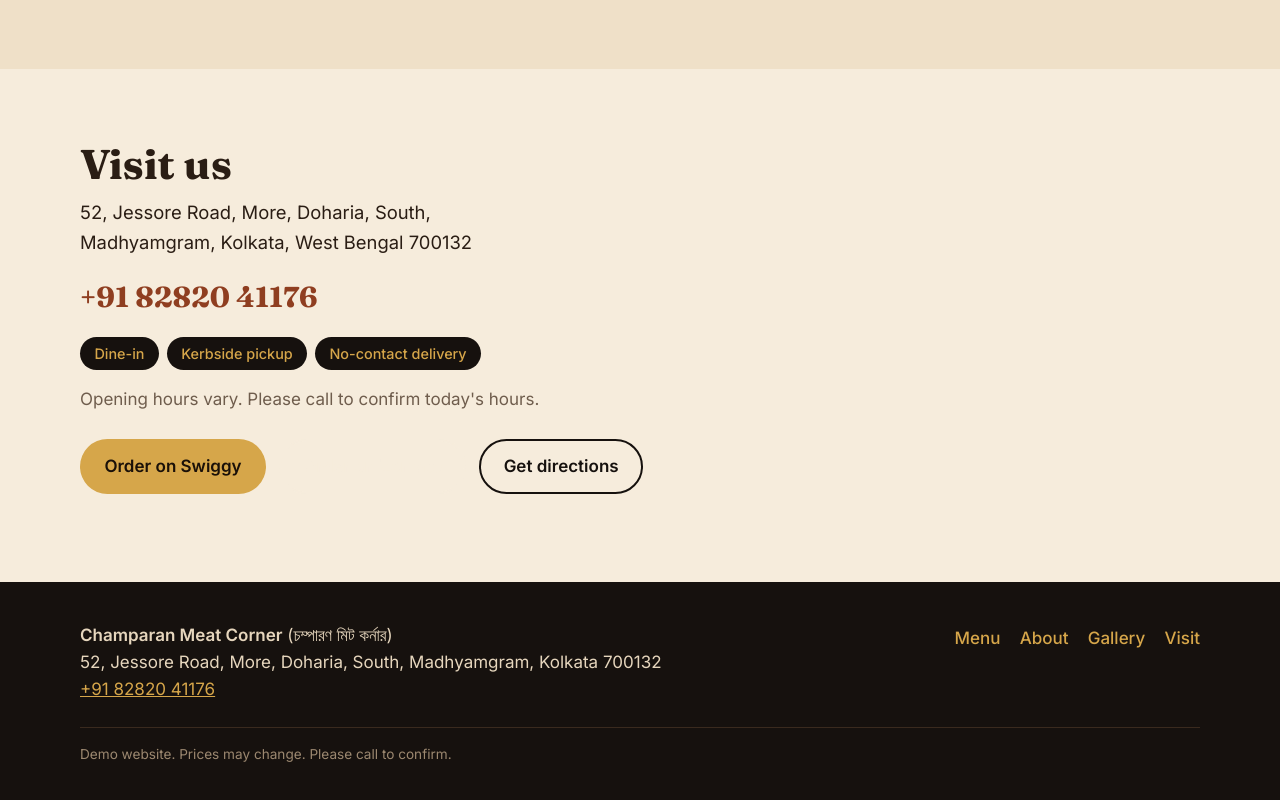
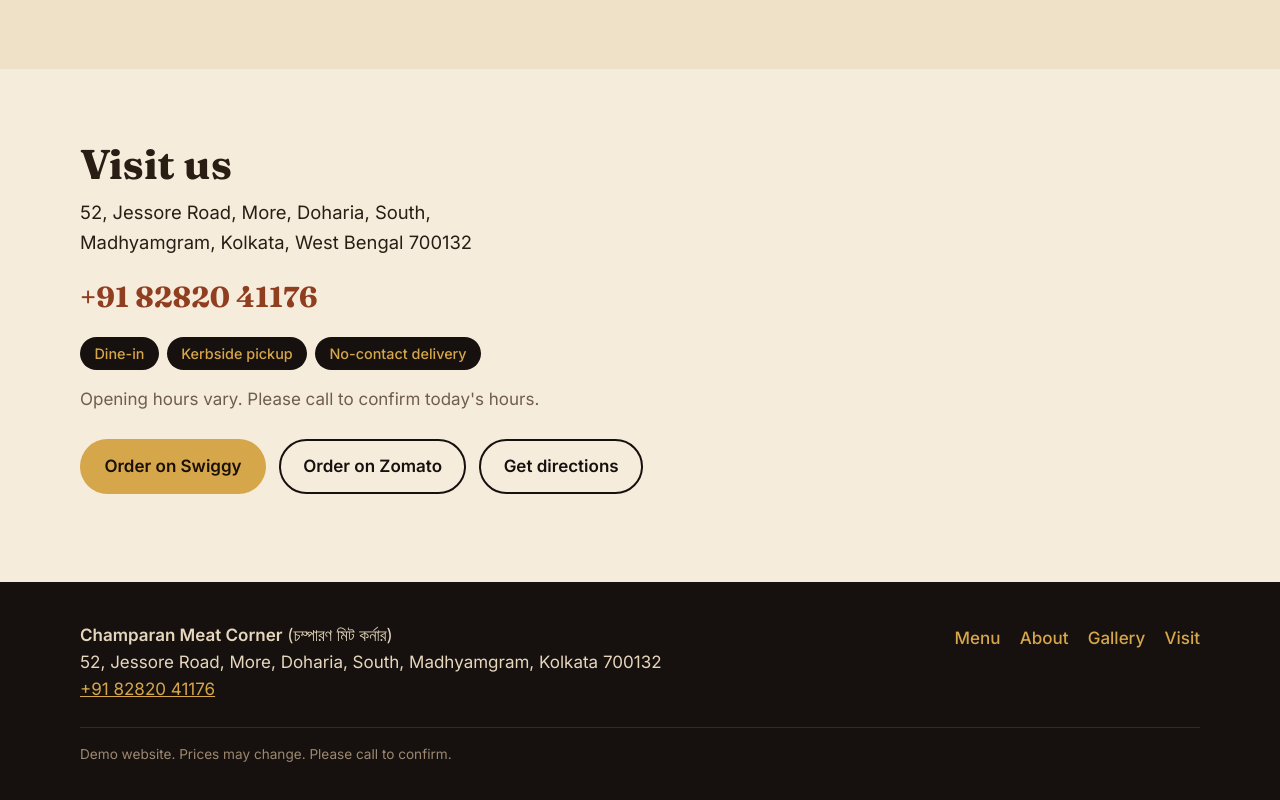
Before and after one commit to jaispritam/Champaran-meat-corner, a plain HTML site: page index.html in a window 1280 px wide. Shown: the part 3342-4142 px from the top of the page. Drawn offline with Linux system fonts and the light colour scheme.

Commit message:
Change Zomato button style to ghost-dark

```diff
--- a/index.html
+++ b/index.html
@@ -113,7 +113,7 @@
       <p class="muted">Opening hours vary. Please call to confirm today's hours.</p>
       <div class="actions">
         <a class="btn btn-primary" href="https://www.swiggy.com/city/kolkata/champaran-meat-corner-barasat-rest1430152?utm_source=GooglePlaceOrder&utm_campaign=GoogleMap&is_retargeting=true&media_source=GooglePlaceOrder" target="_blank" rel="noopener noreferrer">Order on Swiggy</a>
-        <a class="btn btn-ghost" href="http://zoma.to/r/22912960" target="_blank" rel="noopener noreferrer">Order on Zomato</a>
+        <a class="btn btn-ghost-dark" href="http://zoma.to/r/22912960" target="_blank" rel="noopener noreferrer">Order on Zomato</a>
         <a class="btn btn-ghost-dark" href="https://www.google.com/maps/search/?api=1&query=MFM7%2B93%20Madhyamgram%2C%20Kolkata%2C%20West%20Bengal" target="_blank" rel="noopener">Get directions</a>
       </div>
     </div>
```
